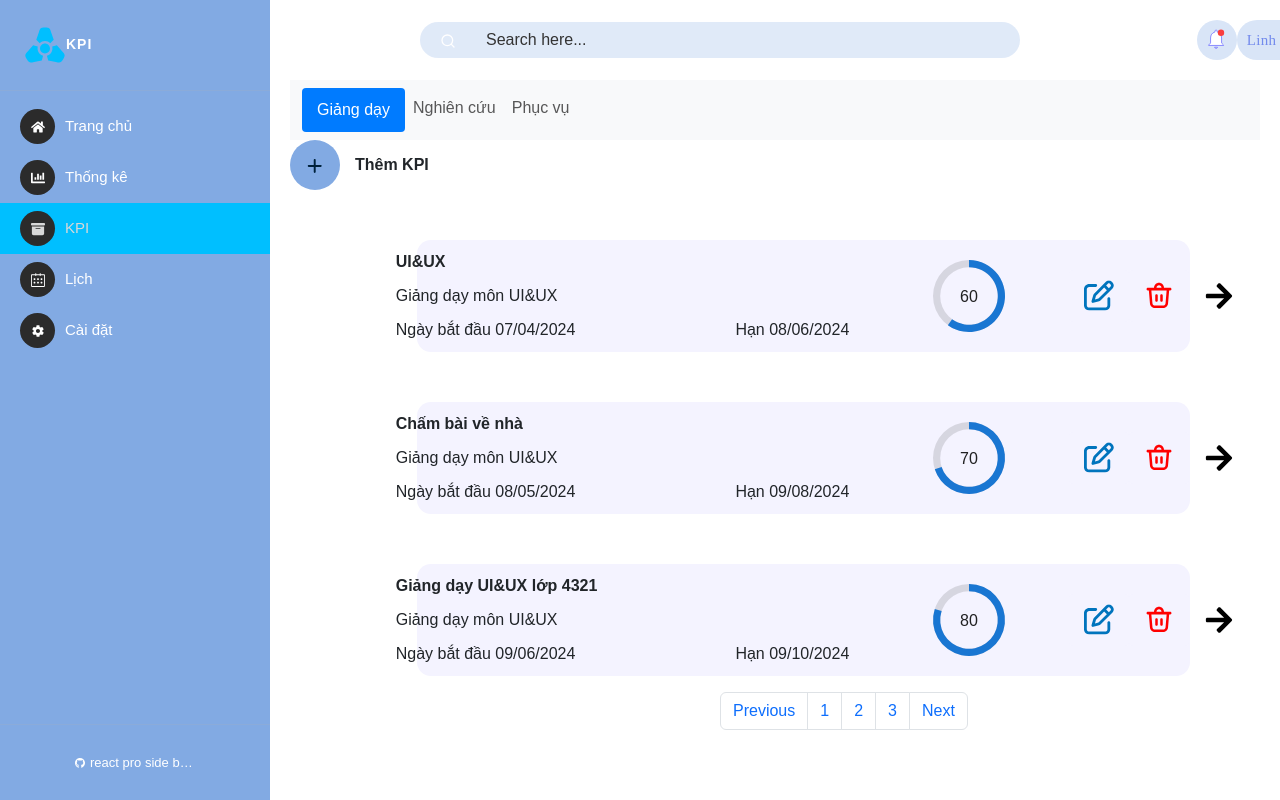
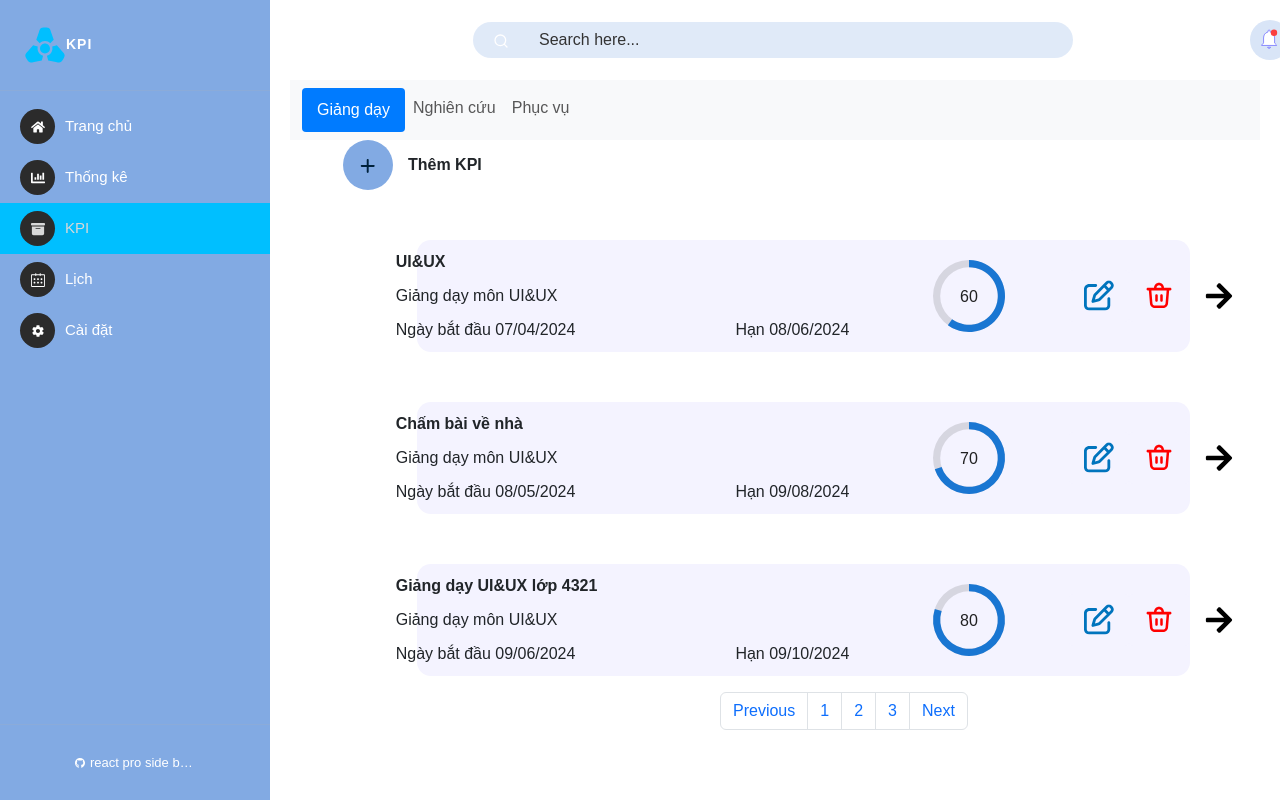
Before and after one commit to iaht211/UIUX-2023.2, a React (Create React App) app: page /kpi/giangday in a window 1280 px wide. Built offline with nearby package versions, Linux system fonts and the light colour scheme.

Commit message:
Khoa fix Giangday layout

```diff
--- a/src/components/KPI/GiangDay.js
+++ b/src/components/KPI/GiangDay.js
@@ -12,12 +12,9 @@ const GiangDay = ({ display, items, setItems, lastId, setDisplay, setLastId, edi
         setItems(items.filter(item => item.id !== id));
     };
 
-
     const handleAddButton = () => {
         setDisplay(true);
     };
-
-
 
     const handlEditButton = (id) => {
         setEditDisplay(true);
--- a/src/components/KPI/GiangDay.scss
+++ b/src/components/KPI/GiangDay.scss
@@ -16,11 +16,14 @@ $mobile-width: 480;
     }
 
     .button {
+        padding-left: 53px;
+
         .add-button {
             background-color: #82AAE3;
             border-radius: 50%;
             height: 50px;
             margin-right: 15px;
+
 
             @include mobile {
                 margin-bottom: 15px;
--- a/src/components/NavBar/NavBar.scss
+++ b/src/components/NavBar/NavBar.scss
@@ -21,6 +21,8 @@ $mobile-width: 480;
         justify-content: space-between;
         padding: 20px;
         width: 1110px;
+        margin-bottom: 20px;
+        margin-left: 53px;
 
         @include mobile {
             width: 414px;
```
